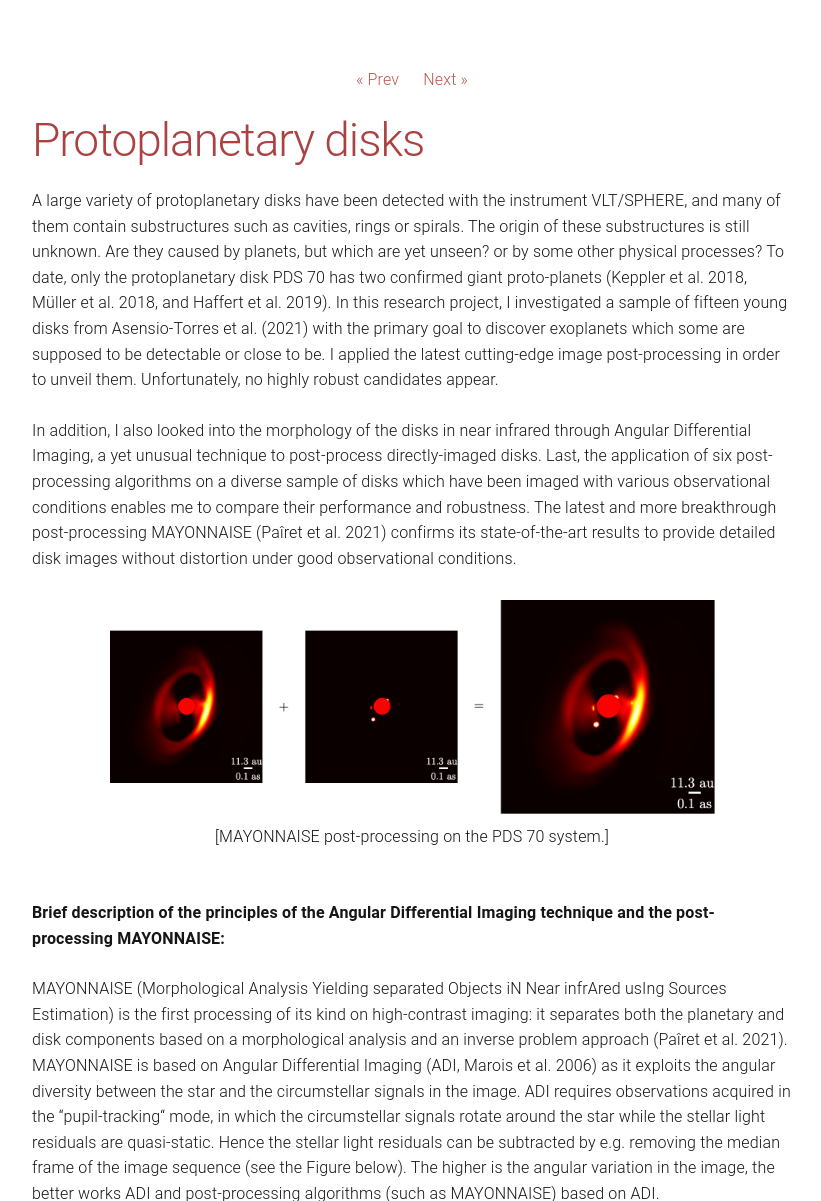
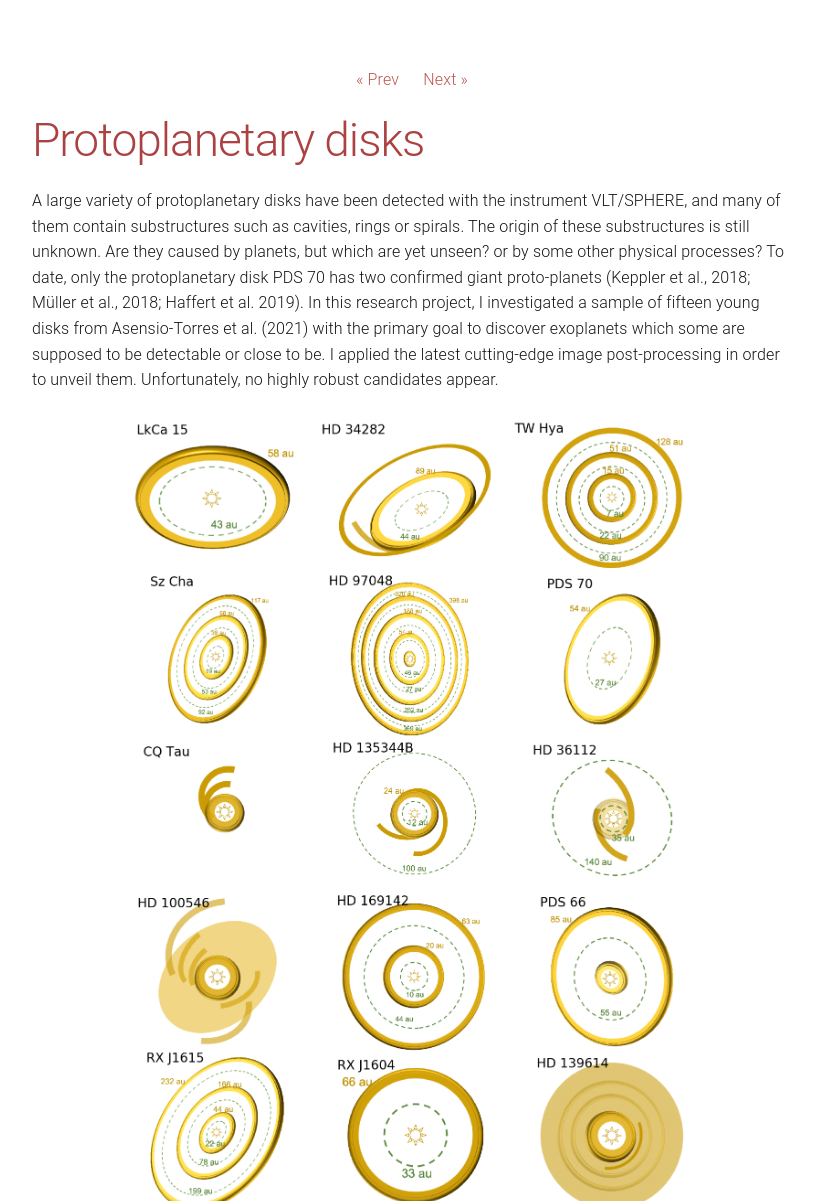
Before and after one commit to cdesgrange/cdesgrange.github.io, a Jekyll site: the page built from _posts/2022-04-23-protoplanetary-disk.markdown, in a window 1280 px wide and 1400 px high. Shown: the part 199-1400 px from the top of the window, without its empty margins (228-1049 px from the left). Built offline with Jekyll 4.4.1, drawn with Linux system fonts in a browser that asks for light colours; some of the changed text lies outside the part shown.

Commit message:
ref + added figure sketch of PPDs

```diff
--- a/_posts/2022-04-23-protoplanetary-disk.markdown
+++ b/_posts/2022-04-23-protoplanetary-disk.markdown
@@ -5,9 +5,15 @@ date:   2022-04-22 15:39:40
 preview: fig/PDS_70-1.png
 ---
 
-A large variety of protoplanetary disks have been detected with the instrument VLT/SPHERE, and many of them contain substructures such as cavities, rings or spirals. The origin of these substructures is still unknown. Are they caused by planets, but which are yet unseen? or by some other physical processes? To date, only the protoplanetary disk PDS 70 has two confirmed giant proto-planets (Keppler et al. 2018, Müller et al. 2018, and Haffert et al. 2019). In this research project, I investigated a sample of fifteen young disks from Asensio-Torres et al. (2021) with the primary goal to discover exoplanets which some are supposed to be detectable or close to be. I applied the latest cutting-edge image post-processing in order to unveil them. Unfortunately, no highly robust candidates appear.
+A large variety of protoplanetary disks have been detected with the instrument VLT/SPHERE, and many of them contain substructures such as cavities, rings or spirals. The origin of these substructures is still unknown. Are they caused by planets, but which are yet unseen? or by some other physical processes? To date, only the protoplanetary disk PDS 70 has two confirmed giant proto-planets (Keppler et al., 2018; Müller et al., 2018; Haffert et al. 2019). In this research project, I investigated a sample of fifteen young disks from Asensio-Torres et al. (2021) with the primary goal to discover exoplanets which some are supposed to be detectable or close to be. I applied the latest cutting-edge image post-processing in order to unveil them. Unfortunately, no highly robust candidates appear.
 
-In addition, I also looked into the morphology of the disks in near infrared through  Angular Differential Imaging, a yet unusual technique to post-process directly-imaged disks. Last, the application of six post-processing algorithms on a diverse sample of disks which have been imaged with various observational conditions enables me to compare their performance and robustness. The latest and more breakthrough post-processing MAYONNAISE (Paîret et al. 2021) confirms its state-of-the-art results to provide detailed disk images without distortion under good observational conditions.
+<p align="center">
+<img src="/fig/AsensioTorres2021_Fig_sketch_disk.png"  height="800">
+<br> [Sketch from Asensio Torres et al. (2021) representing the sample of protoplanetary disks investigated in their paper and during my Master internship. This is the scattered light appearance of the disks in near infrared.]
+</p>
+
+
+In addition, I also looked into the morphology of the disks in near infrared through  Angular Differential Imaging, a yet unusual technique to post-process directly-imaged disks. Last, the application of six post-processing algorithms on a diverse sample of disks which have been imaged with various observational conditions enables me to compare their performance and robustness. The latest and more breakthrough post-processing MAYONNAISE (Pairet et al., 2021) confirms its state-of-the-art results to provide detailed disk images without distortion under good observational conditions.
 
 
 <p align="center">
@@ -19,7 +25,7 @@ In addition, I also looked into the morphology of the disks in near infrared thr
 <br>
 <strong>Brief description of the principles of the Angular Differential Imaging technique and the post-processing MAYONNAISE:</strong>
 
-MAYONNAISE (Morphological Analysis Yielding separated Objects iN Near infrAred usIng Sources Estimation) is the first processing of its kind on high-contrast imaging: it separates  both the planetary and disk components based on a morphological analysis and an inverse problem approach (Paîret et al. 2021). MAYONNAISE is based on Angular Differential Imaging (ADI, Marois et al. 2006) as it exploits the angular diversity between the star and the circumstellar signals in the image. ADI requires observations acquired in the “pupil-tracking“ mode, in which the circumstellar signals rotate around the star while the stellar light residuals are quasi-static. Hence the stellar light residuals can be subtracted by e.g. removing the median frame of the image sequence (see the Figure below). The higher is the angular variation in the image, the better works ADI and post-processing algorithms (such as MAYONNAISE) based on ADI.
+MAYONNAISE (Morphological Analysis Yielding separated Objects iN Near infrAred usIng Sources Estimation) is the first processing of its kind on high-contrast imaging: it separates  both the planetary and disk components based on a morphological analysis and an inverse problem approach (Pairet et al. 2021). MAYONNAISE is based on Angular Differential Imaging (ADI, Marois et al., 2006) as it exploits the angular diversity between the star and the circumstellar signals in the image. ADI requires observations acquired in the “pupil-tracking“ mode, in which the circumstellar signals rotate around the star while the stellar light residuals are quasi-static. Hence the stellar light residuals can be subtracted by e.g. removing the median frame of the image sequence (see the Figure below). The higher is the angular variation in the image, the better works ADI and post-processing algorithms (such as MAYONNAISE) based on ADI.
 
 <p align="center">
 <img src="/fig/cadi_pc.png"  height="220">
@@ -40,4 +46,4 @@ In practice, <b>MAYONNAISE used two different representation basis</b>, each of
 
 </ul>
 
-Moreover, MAYONNAISE uses an adapted function called the <b>Huberloss function</b> to describe the statistic noise. Close to the coronagraph, the noise is Laplacian as it is of high intensities, while it is Gaussian distributed far from the coronagraph as of smaller intensities (Paîret et al. 2019).
+Moreover, MAYONNAISE uses an adapted function called the <b>Huberloss function</b> to describe the statistic noise. Close to the coronagraph, the noise is Laplacian as it is of high intensities, while it is Gaussian distributed far from the coronagraph as of smaller intensities (Pairet et al., 2019).
```
Also changed, not shown: other parts of _posts/2022-04-23-protoplanetary-disk.markdown (+1 -1 lines).
